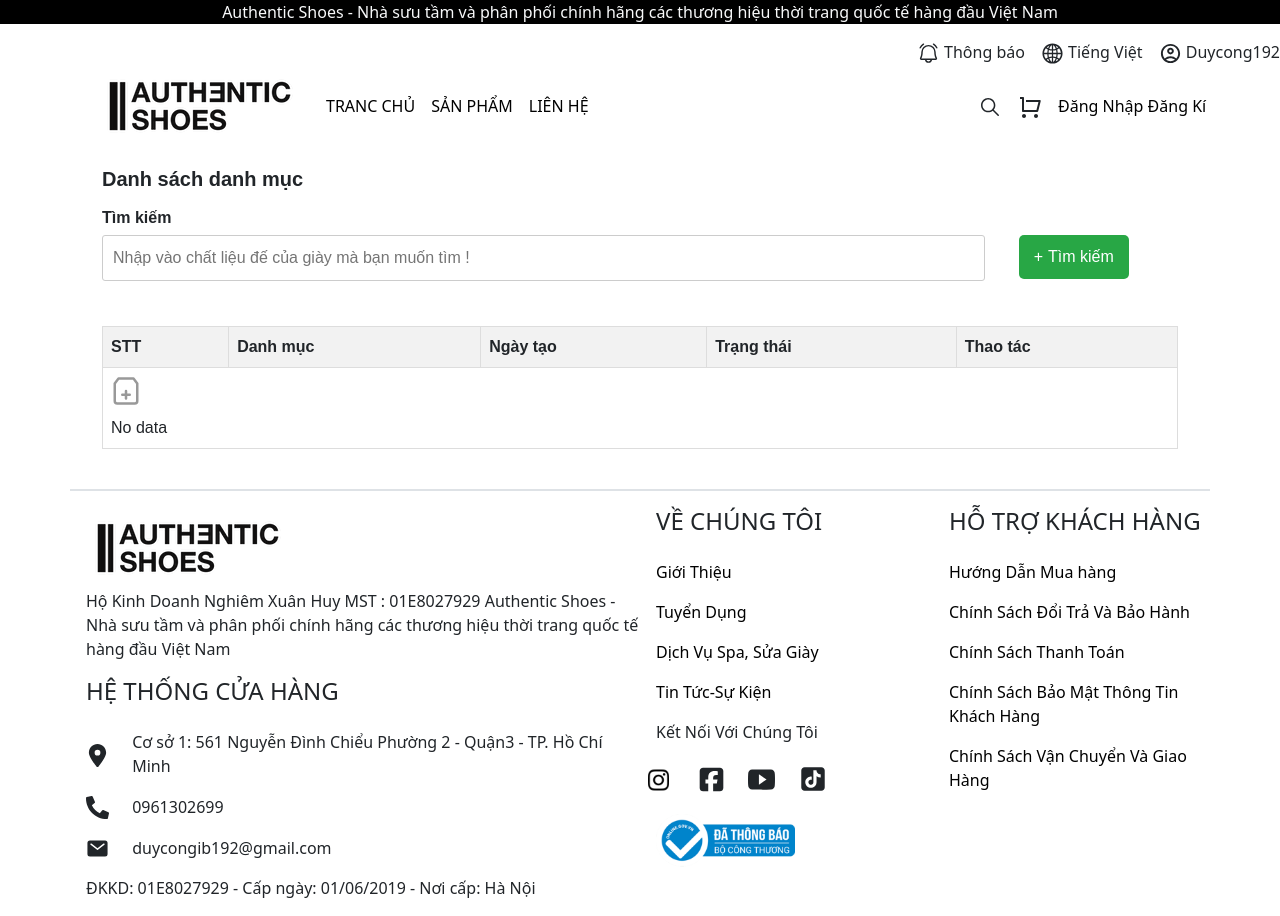
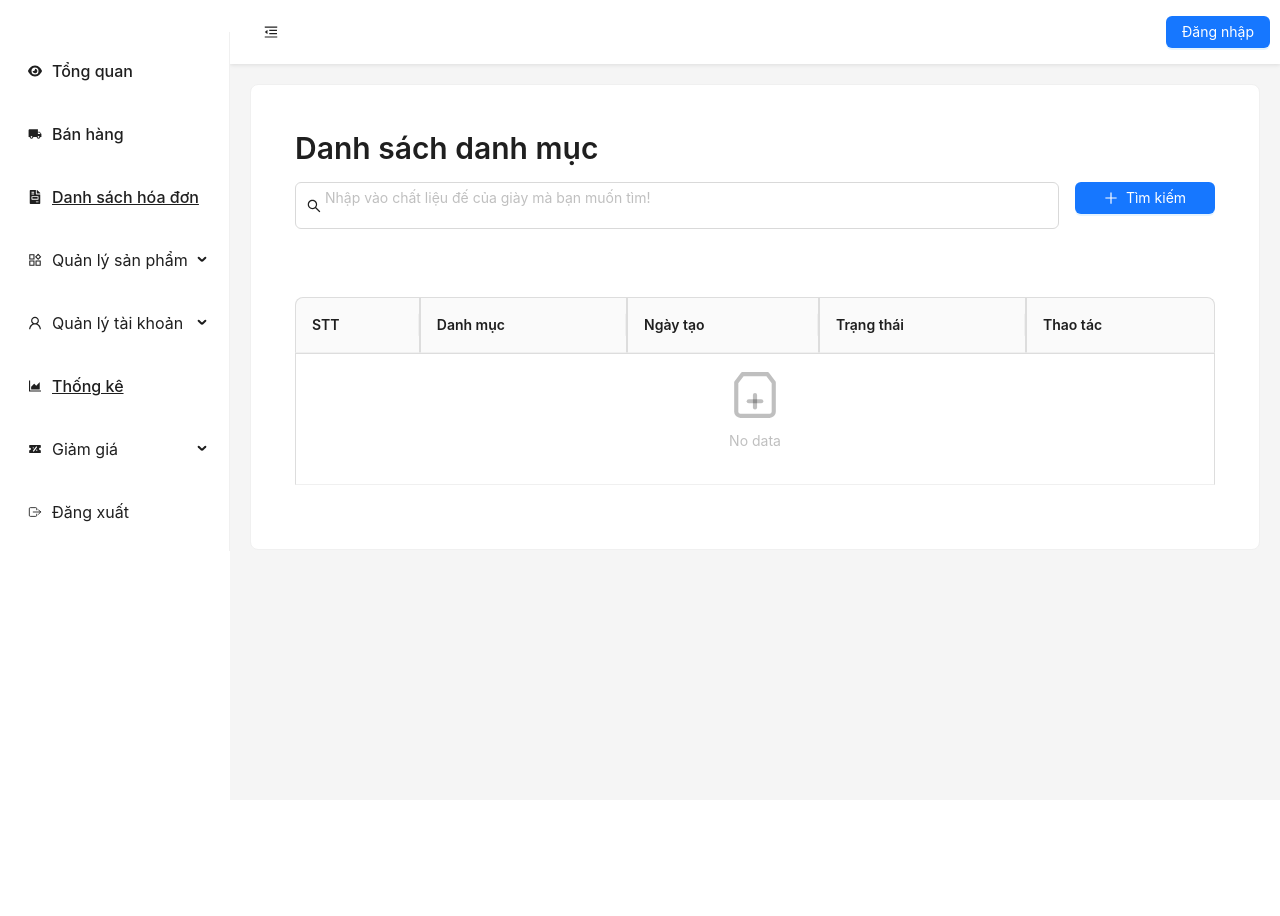
Before and after one commit to BinhTran68/datn_fontend_reactjs, a React (Vite) app: page /admin/category in a window 1280 px wide. After the commit the page ends 800 px from the top, so only its background shows below. Built offline with nearby package versions, Linux system fonts and the light colour scheme.

Commit message:
up date router

```diff
--- a/src/admin/dashboard/MenuList.jsx
+++ b/src/admin/dashboard/MenuList.jsx
@@ -1,9 +1,7 @@
-
-import { Menu, Modal } from "antd";
+import {Menu, Modal} from "antd";
 
 
-import { useEffect } from "react";
-
+import {useEffect} from "react";
 
 
 import {
@@ -13,31 +11,31 @@
     ProductOutlined,
     BgColorsOutlined,
 } from "@ant-design/icons";
-import { Link, useNavigate } from "react-router-dom";
-import { FaEye } from "react-icons/fa6";
-import { MdLocalShipping } from "react-icons/md";
-import { IoExitOutline } from "react-icons/io5";
-import { GiConverseShoe } from "react-icons/gi";
-import { GiRunningShoe } from "react-icons/gi";
-import { MdAutoFixHigh } from "react-icons/md";
-import { MdDiscount } from "react-icons/md";
-import { MdCategory } from "react-icons/md";
-import { TbBrand4Chan } from "react-icons/tb";
-import { TbBrandDenodo } from "react-icons/tb";
-import { SlSizeFullscreen } from "react-icons/sl";
-import { LiaShoePrintsSolid } from "react-icons/lia";
-import { FaRegUser } from "react-icons/fa";
-import { FaUserCircle } from "react-icons/fa";
-import { BiSolidDiscount } from "react-icons/bi";
-import { CiDiscount1 } from "react-icons/ci";
-import { FaFileInvoice } from "react-icons/fa";
-import { useState } from "react";
+import {Link, useNavigate} from "react-router-dom";
+import {FaEye} from "react-icons/fa6";
+import {MdLocalShipping} from "react-icons/md";
+import {IoExitOutline} from "react-icons/io5";
+import {GiConverseShoe} from "react-icons/gi";
+import {GiRunningShoe} from "react-icons/gi";
+import {MdAutoFixHigh} from "react-icons/md";
+import {MdDiscount} from "react-icons/md";
+import {MdCategory} from "react-icons/md";
+import {TbBrand4Chan} from "react-icons/tb";
+import {TbBrandDenodo} from "react-icons/tb";
+import {SlSizeFullscreen} from "react-icons/sl";
+import {LiaShoePrintsSolid} from "react-icons/lia";
+import {FaRegUser} from "react-icons/fa";
+import {FaUserCircle} from "react-icons/fa";
+import {BiSolidDiscount} from "react-icons/bi";
+import {CiDiscount1} from "react-icons/ci";
+import {FaFileInvoice} from "react-icons/fa";
+import {useState} from "react";
 
-const MenuList = ({ darkTheme }) => {
+const MenuList = ({darkTheme}) => {
 
     const navigate = useNavigate();
     const [isLoggedIn, setIsLoggedIn] = useState(false);
-    const { confirm } = Modal;
+    const {confirm} = Modal;
 
     const handleLogout = () => {
         confirm({
@@ -79,51 +77,50 @@
                 mode="inline"
                 className="menu-bar "
             >
-                <Menu.Item key="home" icon={<FaEye />}>
+                <Menu.Item key="home" icon={<FaEye/>}>
                     <Link className={"text-decoration-none"} to={"dashboard"}>Tổng quan</Link>
-
                 </Menu.Item>
 
-                <Menu.Item key="activity" icon={<MdLocalShipping />}>
+                <Menu.Item key="activity" icon={<MdLocalShipping/>}>
                     <Link className={"text-decoration-none"} to={"sales-page"}>Bán hàng</Link>
                 </Menu.Item>
 
-                <Menu.Item key="ordermanagement" icon={<FaFileInvoice />}>
+                <Menu.Item key="ordermanagement" icon={<FaFileInvoice/>}>
                     <Link to={"BillList"}>Danh sách hóa đơn</Link>
                 </Menu.Item>
 
                 <Menu.SubMenu
                     key="submn1"
-                    icon={<ProductOutlined />}
+                    icon={<ProductOutlined/>}
                     title="Quản lý sản phẩm"
                 >
-                    <Menu.Item key="sub1-t1" icon={<GiConverseShoe />}>
+                    <Menu.Item key="sub1-t1" icon={<GiConverseShoe/>}>
                         <Link to={"sanpham"}>Sản phẩm</Link>
                     </Menu.Item>
-                    <Menu.Item key="sub1-t2" icon={<GiRunningShoe />}>
+                    <Menu.Item key="sub1-t2" icon={<GiRunningShoe/>}>
                         <Link to={"sanphamchitiet"}>Sản phẩm chi tiết</Link>
                     </Menu.Item>
                     <Menu.SubMenu
                         key="sub1-t2"
                         title="Thuộc tính"
-                        icon={<MdAutoFixHigh />}
+                        icon={<MdAutoFixHigh/>}
                     >
-                        <Menu.Item key="sub1-t3" icon={<LiaShoePrintsSolid />}>
+                        <Menu.Item key="sub1-t3" icon={<LiaShoePrintsSolid/>}>
                             <Link to={"degiay"}>Đế giày</Link>
                         </Menu.Item>
-                        <Menu.Item key="sub1-t4" icon={<TbBrandDenodo />}>
+                        <Menu.Item key="sub1-t4" icon={<TbBrandDenodo/>}>
                             <Link to={"chatlieu"}>Chất liệu</Link>
                         </Menu.Item>
-                        <Menu.Item key="sub1-t5" icon={<SlSizeFullscreen />}>
+                        <Menu.Item key="sub1-t5" icon={<SlSizeFullscreen/>}>
                             <Link to={"kichthuoc"}>Kích cỡ</Link>
                         </Menu.Item>
-                        <Menu.Item key="sub1-t6" icon={<BgColorsOutlined />}>
+                        <Menu.Item key="sub1-t6" icon={<BgColorsOutlined/>}>
                             <Link to={"mausac"}>Màu sắc</Link>
                         </Menu.Item>
-                        <Menu.Item key="sub1-t7" icon={<MdCategory />}>
-                            <Link to={"danhmuc"}>Danh mục</Link>
+                        <Menu.Item key="sub1-t7" icon={<MdCategory/>}>
+                            <Link to={"category"}>Danh mục</Link>
                         </Menu.Item>
-                        <Menu.Item key="sub1-t8" icon={<TbBrand4Chan />}>
+                        <Menu.Item key="sub1-t8" icon={<TbBrand4Chan/>}>
                             <Link to={"thuonghieu"}>Thương hiệu</Link>
                         </Menu.Item>
                     </Menu.SubMenu>
@@ -131,35 +128,35 @@
 
                 <Menu.SubMenu
                     key="submn2"
-                    icon={<UserOutlined />}
+                    icon={<UserOutlined/>}
                     title="Quản lý tài khoản"
                 >
-                    <Menu.Item key="sub2-t1" icon={<FaRegUser />}>
+                    <Menu.Item key="sub2-t1" icon={<FaRegUser/>}>
                         <Link to={"nhanvien"}>Nhân Viên</Link>
                     </Menu.Item>
-                    <Menu.Item key="sub2-t2" icon={<FaUserCircle />}>
+                    <Menu.Item key="sub2-t2" icon={<FaUserCircle/>}>
                         <Link to={"khachhang"}>Khách hàng</Link>
                     </Menu.Item>
                 </Menu.SubMenu>
 
-                <Menu.Item key="progress" icon={<AreaChartOutlined />}>
+                <Menu.Item key="progress" icon={<AreaChartOutlined/>}>
                     <Link to={"statistical"}>Thống kê</Link>
                 </Menu.Item>
                 <Menu.SubMenu
                     key="submn3"
-                    icon={<BiSolidDiscount />}
+                    icon={<BiSolidDiscount/>}
                     title="Giảm giá"
                 >
-
-                    <Menu.Item key="sub3-t1" icon={<MdDiscount />} >
+                    <Menu.Item key="sub3-t1" icon={<MdDiscount/>}>
                         <Link to={"VoucheList"}>Phiếu giảm giá</Link>
 
                     </Menu.Item>
-                    <Menu.Item key="sub3-t2" icon={<CiDiscount1 />}>
+                    <Menu.Item key="sub3-t2" icon={<CiDiscount1/>}>
                         <Link to={"Vouche"}>Đợt giảm giá</Link>
                     </Menu.Item>
                 </Menu.SubMenu>
-                <Menu.Item key="exit" icon={<IoExitOutline />} onClick={handleLogout}>
+
+                <Menu.Item key="exit" icon={<IoExitOutline/>} onClick={handleLogout}>
                     Đăng xuất
 
                 </Menu.Item>
--- a/src/admin/dashboard/VoucheList.jsx
+++ b/src/admin/dashboard/VoucheList.jsx
@@ -1,5 +1,5 @@
 import React, { useState } from 'react';
-import { Space, Table, Input, DatePicker, Select } from 'antd';
+import {Space, Table, Input, DatePicker, Select, Card} from 'antd';
 const { Search } = Input;
 const { RangePicker } = DatePicker;
 const { Option } = Select;
@@ -109,21 +109,22 @@
 
     return (
         <>
+            <Card>
                 <h4>Danh sách phiếu giảm giá</h4>
-            <div style={{ padding: '20px' }}>
+                <div className={"d-flex flex-column gap-2"}>
                     <Search
                         placeholder="Nhập phiếu giảm giá bạn muốn tìm"
                         allowClear
                         enterButton="Search"
                         size="large"
                         onSearch={onSearch}
-                    style={{ marginBottom: '20px' }}
+                        style={{marginBottom: '20px'}}
                     />
-                <Space style={{ marginBottom: '20px' }}>
-                    <RangePicker format="DD/MM/YYYY" onChange={handleDateChange} />
+                    <Space style={{marginBottom: '20px'}}>
+                        <RangePicker format="DD/MM/YYYY" onChange={handleDateChange}/>
                         <Select
                             placeholder="Chọn trạng thái"
-                        style={{ width: 200 }}
+                            style={{width: 200}}
                             onChange={handleStatusChange}
                             allowClear
                         >
@@ -133,7 +134,8 @@
                         </Select>
                     </Space>
                 </div>
-            <Table columns={columns} dataSource={data} />
+                <Table columns={columns} dataSource={data}/>
+            </Card>
         </>
     );
 };
--- a/src/admin/product/Category.jsx
+++ b/src/admin/product/Category.jsx
@@ -1,58 +1,87 @@
-import styles from './Category.module.css';
+import {Table, Input, Button, Row, Col, Typography, Card} from 'antd';
+import {SearchOutlined, PlusOutlined} from '@ant-design/icons';
 
-function Category() {
+const Category = () => {
+    const {Title} = Typography;
+
+    const columns = [
+        {
+            title: 'STT',
+            dataIndex: 'stt',
+            key: 'stt',
+        },
+        {
+            title: 'Danh mục',
+            dataIndex: 'danhMuc',
+            key: 'danhMuc',
+        },
+        {
+            title: 'Ngày tạo',
+            dataIndex: 'ngayTao',
+            key: 'ngayTao',
+        },
+        {
+            title: 'Trạng thái',
+            dataIndex: 'trangThai',
+            key: 'trangThai',
+        },
+        {
+            title: 'Thao tác',
+            dataIndex: 'thaoTac',
+            key: 'thaoTac',
+            render: () => <Button type="link">Sửa</Button>,
+        },
+    ];
+
+    const data = []; // Dữ liệu của bảng, hiện tại để trống
+
     return (
-        <div className={styles.container}>
-            <h2 className={styles.title}>Danh sách danh mục</h2>
-            <label htmlFor="search" className={styles.searchLabel}>Tìm kiếm</label>
-            <div class="row">
-                <div class="col-10">
-                    <div className={styles.searchContainer}>
-                        <input
-                            type="text"
-                            id="search"
-                            placeholder="Nhập vào chất liệu đế của giày mà bạn muốn tìm !"
-                            className={styles.searchInput}
+        <Card style={{padding: '20px'}}>
+            <Title level={2}>Danh sách danh mục</Title>
+            <div className={"d-flex justify-content-center gap-5 flex-column"}>
+                <Row gutter={[16, 16]} style={{marginBottom: '20px'}}>
+                    <Col span={20}>
+                        <Input
+                            placeholder="Nhập vào chất liệu đế của giày mà bạn muốn tìm!"
+                            prefix={<SearchOutlined/>}
+                            allowClear
                         />
-                    </div>
-                </div>
-                <div class="col-2">
-                <button className={styles.addButton} >
-                    <span className={styles.plusIcon}>+</span> Tìm kiếm
-                </button>
-                </div>
+                    </Col>
+                    <Col span={4}>
+                        <Button type="primary" icon={<PlusOutlined/>} block>
+                            Tìm kiếm
+                        </Button>
+                    </Col>
+                </Row>
 
-
-            </div>
-
-
-            <table className={styles.table}>
-                <thead>
-                    <tr>
-                        <th>STT</th>
-                        <th>Danh mục</th>
-                        <th>Ngày tạo</th>
-                        <th>Trạng thái</th>
-                        <th>Thao tác</th>
-                    </tr>
-                </thead>
-                <tbody>
-                    <tr>
-                        <td colSpan="5" className={styles.noData}>
-                            <div className={styles.noDataIcon}>
-                                {/* You can add an actual icon here if you have one */}
-                                <svg viewBox="0 0 24 24" fill="none" stroke="currentColor" strokeWidth="2" strokeLinecap="round" strokeLinejoin="round">
+                <Table
+                    columns={columns}
+                    dataSource={data}
+                    locale={{
+                        emptyText: (
+                            <div style={{textAlign: 'center'}}>
+                                <svg
+                                    viewBox="0 0 24 24"
+                                    fill="none"
+                                    stroke="currentColor"
+                                    strokeWidth="2"
+                                    strokeLinecap="round"
+                                    strokeLinejoin="round"
+                                    style={{width: '50px', height: '50px', marginBottom: '10px'}}
+                                >
                                     <path d="M6 2L3 6v14a2 2 0 0 0 2 2h14a2 2 0 0 0 2-2V6l-3-4z"></path>
                                     <line x1="12" y1="18" x2="12" y2="12"></line>
                                     <line x1="9" y1="15" x2="15" y2="15"></line>
                                 </svg>
+                                <p>No data</p>
                             </div>
-                            No data
-                        </td>
-                    </tr>
-                </tbody>
-            </table>
-        </div>
+                        ),
+                    }}
+                />
+
+            </div>
+
+        </Card>
     );
 }
 
--- a/src/admin/product/Product.jsx
+++ b/src/admin/product/Product.jsx
@@ -1,8 +1,6 @@
 import React from "react";
 import "bootstrap/dist/css/bootstrap.min.css";
 import styles from './Product.module.css';
-
-
 
 
 const Product = () => {
```
Also changed, not shown: src/routers/AdminRouters.jsx (+29 -13 lines). Lines whose indentation alone changed are shown as unchanged.
